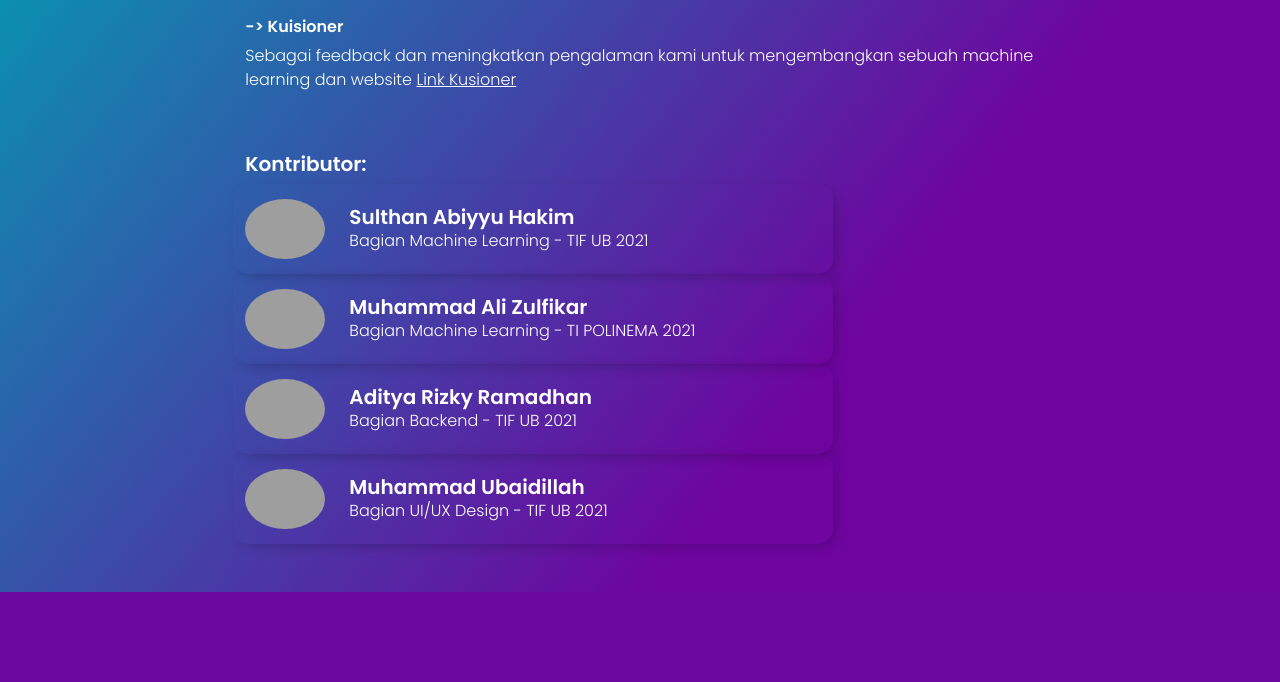
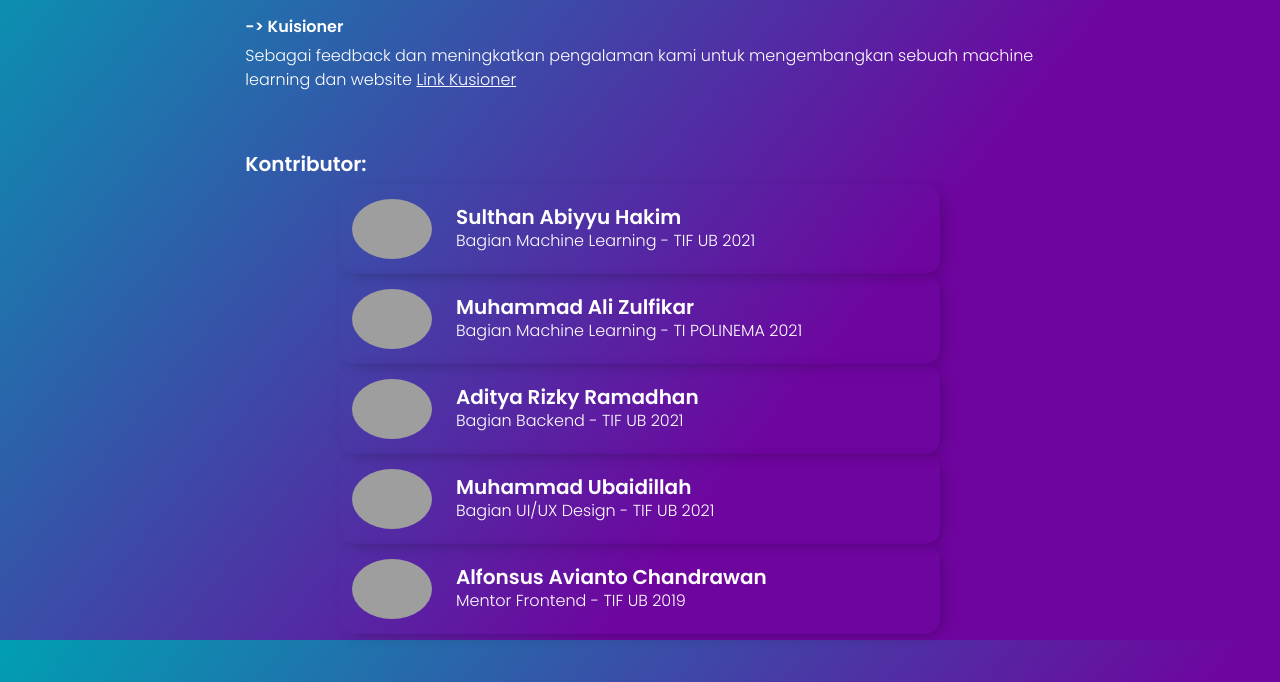
Before and after one commit to SulthanAbiyyu/Omicron-Sentiment-Analysis-Indonesia, a Flask app: page / in a window 1280 px wide. Shown: the part 960-1642 px from the top of the page. Before the commit the page ends 1552 px from the top, so only its background shows below. Run offline with Flask 2, Linux system fonts and the light colour scheme; grey boxes are pictures that could not be loaded.

Commit message:
Edit HTML

```diff
--- a/webdevelopment/templates/index.html
+++ b/webdevelopment/templates/index.html
@@ -65,7 +65,7 @@
           <!-- kontributor -->
           <div class="kontributor col-md-8 mx-auto mt-6">
             <h5 class="">Kontributor:</h5>
-            <div class="row d-flex">
+            <div class="row d-flex justify-content-center">
               <div class="profile biyu d-flex align-items-center">
                 <img src="https://avatars.githubusercontent.com/SulthanAbiyyu" style="height: 60px; border-radius: 50%" alt="profile" />
                 <div class="ms-4 mt-2">
@@ -98,6 +98,14 @@
                   <a href="https://github.com/Devvevan" class="stretched-link"></a>
                 </div>
               </div>
+              <div class="profile biyu d-flex align-items-center">
+                <img src="https://avatars.githubusercontent.com/u/58034788?v=4" style="height: 60px; border-radius: 50%" alt="profile" />
+                <div class="ms-4 mt-2">
+                  <h6 class="name mt-2">Alfonsus Avianto Chandrawan</h6>
+                  <p class="position">Mentor Frontend - TIF UB 2019</p>
+                  <a href="https://github.com/alfonsus20" target="_blank" class="stretched-link"></a>
+                </div>
+              </div>
             </div>
           </div>
         </div>
```
